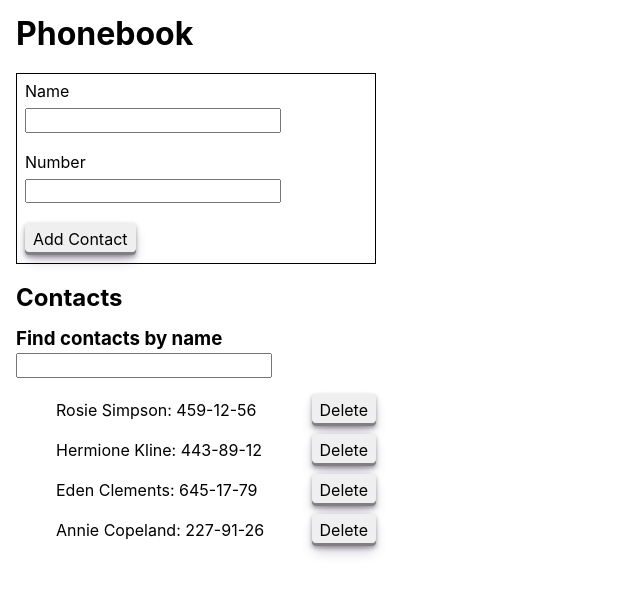
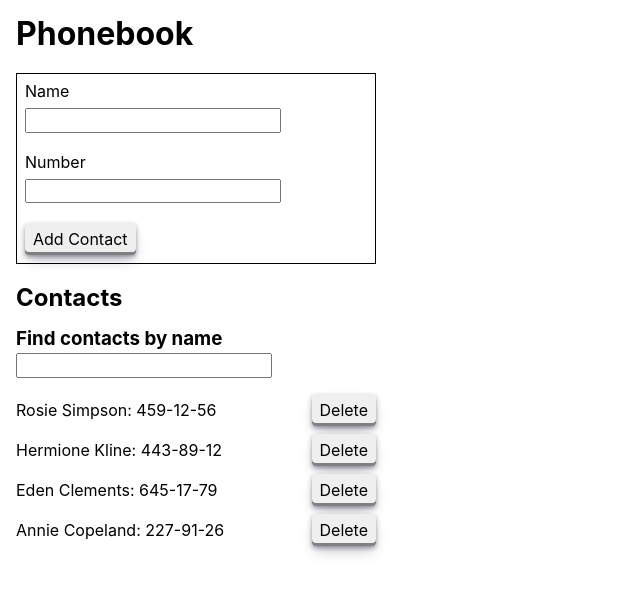
Before and after one commit to serg-rsv/goit-react-hw-03-phonebook, a React (Create React App) app: page / in a window 1280 px wide. Shown: the top 594 px of the page, without its empty margins (0-640 px from the left). Built offline with nearby package versions, Linux system fonts and the light colour scheme.

Commit message:
style(ContacList)

```diff
--- a/src/styles/GlobalStyle.js
+++ b/src/styles/GlobalStyle.js
@@ -29,4 +29,8 @@ h6,
 p {
   margin: 0;
 }
+
+ul{
+  padding: 0;
+}
 `;
```
